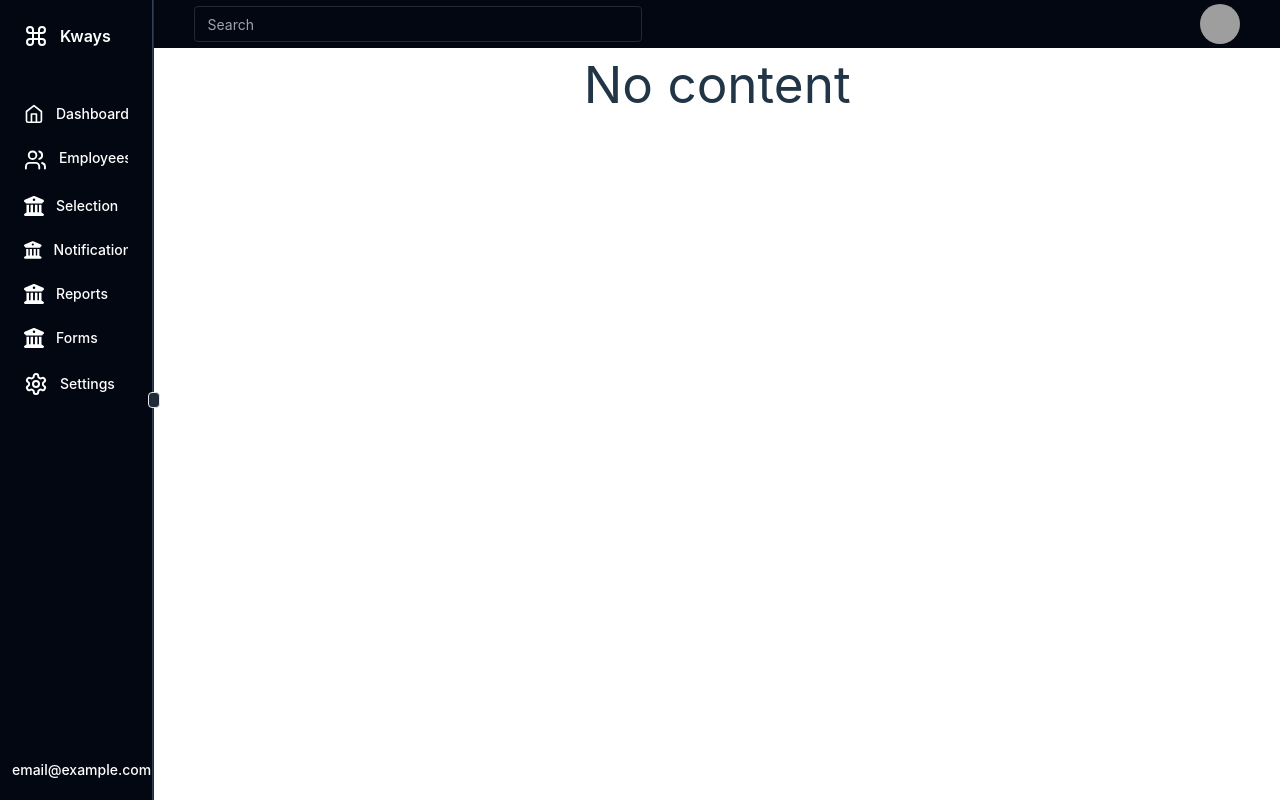
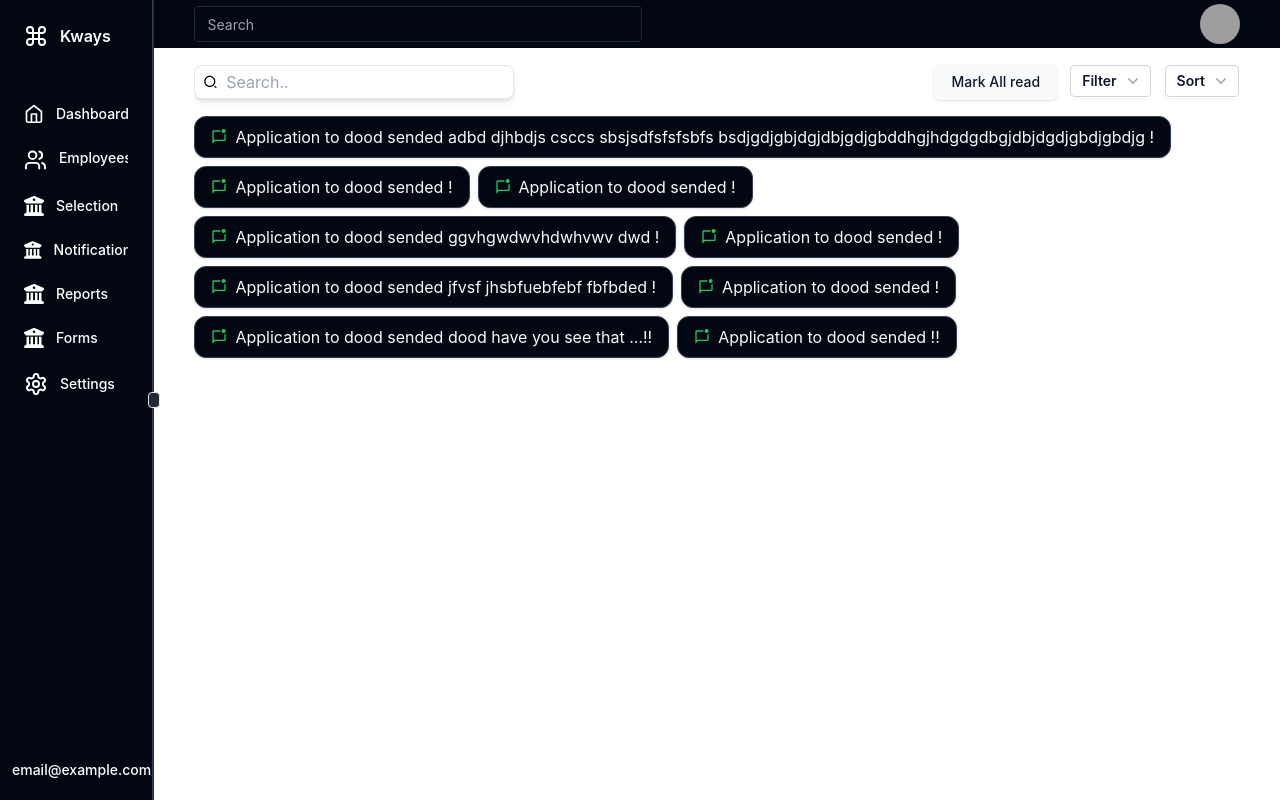
Before and after one commit to kirankuyate2157/HR-app, a React (Vite) app in the folder client/: page /notification in a window 1280 px wide. Built offline with nearby package versions, Linux system fonts and the light colour scheme; grey boxes are pictures that could not be loaded.

Commit message:
Notification added

```diff
--- a/client/src/App.jsx
+++ b/client/src/App.jsx
@@ -6,6 +6,7 @@ import HomeLayout from "./layouts/HomeLayout";
 import Employee from "./components/Employee";
 import Details from "./components/Employee/Details";
 import Selection from "./components/Selection";
+import Notification from "./components/Notification";
 
 
 
@@ -24,6 +25,7 @@ function App() {
            <Route path="/employee" element={<Employee/>} />
            <Route path="/employee/:id" element={<Details/>} />
            <Route path="/selection" element={<Selection/>} />
+           <Route path="/notification" element={<Notification/>} />
            <Route path="/home" element={<h1>ghgvvhvvgvgvg</h1>} />
            <Route path="*" element={<h1>No content</h1>} />
           {/* Add more routes as needed */}
--- /dev/null
+++ b/client/src/components/Notification/index.jsx
@@ -0,0 +1,133 @@
+import React, { useState } from "react";
+import { Card } from "../ui/card";
+import { ScrollArea } from "@radix-ui/react-scroll-area";
+import { MdOutlineMarkChatUnread, MdOutlineMarkChatRead } from "react-icons/md";
+
+import { RiSearch2Line } from "react-icons/ri";
+import Dropdown from "../Employee/Dropdown";
+import { Button } from "../ui/button";
+
+const Notification = ({ read = true }) => {
+    const [searchTerm, setSearchTerm] = useState("");
+    const [sortOrder, setSortOrder] = useState(null);
+    const [filterOption, setFilterOption] = useState(null);
+    const [selectedOption, setSelectedOption] = useState(null);
+    const [currentPage, setCurrentPage] = useState(1);
+    const launchesPerPage = 16;
+
+    let filterOptions = ["fresher", "Student", "1yr Exp", "2yr Exp", "3yr Exp"];
+  return (
+    <ScrollArea className='h-[90vh] overflow-auto'>
+
+
+      <div className='flex w-full  items-center justify-between space-x-4 mt-2 mb-4'>
+        <div className=' w-80  bg-white shadow-md p-1 px-2 flex items-center gap-3  border border-gray-200 rounded-lg'>
+          <div className='flex w-full text-black items-center gap-2'>
+            <RiSearch2Line classNam='text-lg' />
+            <input
+              type='search'
+              placeholder='Search..'
+              className='w-full bg-transparent focus:outline-none'
+              onChange={(e) => setSearchTerm(e.target.value)}
+            />
+          </div>
+        </div>
+        <div className='flex  gap-3'>
+            <Button>Mark All read</Button>
+          <Dropdown
+            name='Filter'
+            options={filterOptions}
+            selectedOption={filterOption}
+            setSelectedOption={setFilterOption}
+          />
+           <Dropdown
+            name='Sort'
+            options={["Recent", "Unread","Read","Time"]}
+            selectedOption={sortOrder}
+            setSelectedOption={setSortOrder}
+          />
+        </div>
+
+      </div>
+      <div className='flex flex-wrap justify-start items-start gap-2'>
+        <Card className='border-gray-700 w-auto p-2 px-4 flex gap-2 items-center'>
+          {read ? (
+            <MdOutlineMarkChatUnread className='text-green-500' />
+          ) : (
+            <MdOutlineMarkChatRead className='text-gray-500' />
+          )}
+          <p className='text-start'>
+            Application to dood sended adbd djhbdjs csccs sbsjsdfsfsfsbfs
+            bsdjgdjgbjdgjdbjgdjgbddhgjhdgdgdbgjdbjdgdjgbdjgbdjg !
+          </p>
+        </Card>
+        <Card className='border-gray-700 p-2 px-4 flex gap-2 items-center'>
+          {read ? (
+            <MdOutlineMarkChatUnread className='text-green-500' />
+          ) : (
+            <MdOutlineMarkChatRead className='text-gray-500' />
+          )}
+          <p>Application to dood sended !</p>
+        </Card>
+        <Card className='border-gray-700 p-2 px-4 flex gap-2 items-center'>
+          {read ? (
+            <MdOutlineMarkChatUnread className='text-green-500' />
+          ) : (
+            <MdOutlineMarkChatRead className='text-gray-500' />
+          )}
+          <p>Application to dood sended !</p>
+        </Card>
+        <Card className='border-gray-700 p-2 px-4 flex gap-2 items-center'>
+          {read ? (
+            <MdOutlineMarkChatUnread className='text-green-500' />
+          ) : (
+            <MdOutlineMarkChatRead className='text-gray-500' />
+          )}
+          <p>Application to dood sended ggvhgwdwvhdwhvwv  dwd !</p>
+        </Card>
+        <Card className='border-gray-700 p-2 px-4 flex gap-2 items-center'>
+          {read ? (
+            <MdOutlineMarkChatUnread className='text-green-500' />
+          ) : (
+            <MdOutlineMarkChatRead className='text-gray-500' />
+          )}
+          <p>Application to dood sended !</p>
+        </Card>
+        <Card className='border-gray-700 p-2 px-4 flex gap-2 items-center'>
+          {read ? (
+            <MdOutlineMarkChatUnread className='text-green-500' />
+          ) : (
+            <MdOutlineMarkChatRead className='text-gray-500' />
+          )}
+          <p>Application to dood sended  jfvsf jhsbfuebfebf fbfbded !</p>
+        </Card>
+        <Card className='border-gray-700 p-2 px-4 flex gap-2 items-center'>
+          {read ? (
+            <MdOutlineMarkChatUnread className='text-green-500' />
+          ) : (
+            <MdOutlineMarkChatRead className='text-gray-500' />
+          )}
+          <p>Application to dood sended !</p>
+        </Card>
+        <Card className='border-gray-700 p-2 px-4 flex gap-2 items-center'>
+          {read ? (
+            <MdOutlineMarkChatUnread className='text-green-500' />
+          ) : (
+            <MdOutlineMarkChatRead className='text-gray-500' />
+          )}
+          <p>Application to dood sended  dood have you see that ...!!</p>
+        </Card>
+        <Card className='border-gray-700 p-2 px-4 flex gap-2 items-center'>
+          {read ? (
+            <MdOutlineMarkChatUnread className='text-green-500' />
+          ) : (
+            <MdOutlineMarkChatRead className='text-gray-500' />
+          )}
+          <p>Application to dood sended !!</p>
+        </Card>
+      </div>
+    </ScrollArea>
+  );
+};
+
+export default Notification;
--- a/client/src/components/Selection/SelectionCard.jsx
+++ b/client/src/components/Selection/SelectionCard.jsx
@@ -34,7 +34,7 @@ const SelectionCard = ({ tab }) => {
           </p>
         </div>
         {tab === "application" ? (
-          <div className='flex  gap-2 justify-around mt-2'>
+          <div className='flex  gap-2 justify-end mt-2'>
             <Select>
               <SelectTrigger className='h-8 bg-background w-[150px]'>
                 <SelectValue placeholder='Theme' />
--- a/client/src/components/Sidebar.jsx
+++ b/client/src/components/Sidebar.jsx
@@ -10,7 +10,7 @@ const Sidebar = () => {
       >
         <div className=' h-full flex-col hidden sm:flex overflow-y-auto border-r border-slate-200 bg-background px-3 py-4 dark:border-slate-700 '>
           <div
-            to={'/home'}
+            to={"/home"}
             className='mb-10 flex items-center rounded px-3 py-2 text-slate-900 dark:text-white'
           >
             <svg
@@ -29,12 +29,14 @@ const Sidebar = () => {
             >
               <path d='M15 6v12a3 3 0 1 0 3-3H6a3 3 0 1 0 3 3V6a3 3 0 1 0-3 3h12a3 3 0 1 0-3-3' />
             </svg>
-            <span className='ml-3 overflow-x-hidden text-base font-semibold'>Kways</span>
+            <span className='ml-3 overflow-x-hidden text-base font-semibold'>
+              Kways
+            </span>
           </div>
           <ul className='space-y-2 text-sm font-medium'>
             <li>
               <Link
-                to={'/home'}
+                to={"/home"}
                 className='flex items-center rounded px-3 py-2 text-slate-900 hover:bg-slate-100 dark:text-white dark:hover:bg-slate-700'
               >
                 <svg
@@ -54,12 +56,14 @@ const Sidebar = () => {
                   <polyline points='9 22 9 12 15 12 15 22' />
                 </svg>
 
-                <span className='ml-3 overflow-x-hidden  whitespace-nowrap'>Dashboard</span>
+                <span className='ml-3 overflow-x-hidden  whitespace-nowrap'>
+                  Dashboard
+                </span>
               </Link>
             </li>
             <li>
               <Link
-                to={'/employee'}
+                to={"/employee"}
                 className='flex items-start rounded px-3 py-2 text-slate-900 hover:bg-slate-100 dark:text-white dark:hover:bg-slate-700'
               >
                 <svg
@@ -81,21 +85,25 @@ const Sidebar = () => {
                   <path d='M22 21v-2a4 4 0 0 0-3-3.87' />
                   <path d='M16 3.13a4 4 0 0 1 0 7.75' />
                 </svg>
-                <span className='ml-3 overflow-x-hidden  whitespace-nowrap'>Employees</span>
+                <span className='ml-3 overflow-x-hidden  whitespace-nowrap'>
+                  Employees
+                </span>
               </Link>
             </li>
             <li>
               <Link
-                to={'/selection'}
+                to={"/selection"}
                 className='flex items-center rounded px-3 py-2 text-slate-900 hover:bg-slate-100 dark:text-white dark:hover:bg-slate-700'
               >
                 <FaBuildingColumns className='text-xl' />
-                <span className='ml-3 overflow-x-hidden  whitespace-nowrap'>Selection</span>
+                <span className='ml-3 overflow-x-hidden  whitespace-nowrap'>
+                  Selection
+                </span>
               </Link>
             </li>
             <li>
               <Link
-                to={'/home'}
+                to={"/notification"}
                 className='flex items-center rounded px-3 py-2 text-slate-900 hover:bg-slate-100 dark:text-white dark:hover:bg-slate-700'
               >
                 <FaBuildingColumns className='text-xl' />
@@ -106,16 +114,18 @@ const Sidebar = () => {
             </li>
             <li>
               <Link
-                to={'/home'}
+                to={"/home"}
                 className='flex items-center rounded px-3 py-2 text-slate-900 hover:bg-slate-100 dark:text-white dark:hover:bg-slate-700'
               >
                 <FaBuildingColumns className='text-xl' />
-                <span className='ml-3 overflow-x-hidden  whitespace-nowrap'>Reports</span>
+                <span className='ml-3 overflow-x-hidden  whitespace-nowrap'>
+                  Reports
+                </span>
               </Link>
             </li>
             <li>
               <Link
-                to={'/home'}
+                to={"/home"}
                 className='flex items-center rounded px-3 py-2 text-slate-900 hover:bg-slate-100 dark:text-white dark:hover:bg-slate-700'
               >
                 <FaBuildingColumns className='text-xl' />
@@ -126,7 +136,7 @@ const Sidebar = () => {
             </li>
             <li>
               <Link
-                to={'/setting'}
+                to={"/setting"}
                 className='flex items-center rounded px-3 py-2 text-slate-900 hover:bg-slate-100 dark:text-white dark:hover:bg-slate-700'
               >
                 <svg
@@ -146,7 +156,9 @@ const Sidebar = () => {
                   <path d='M12.22 2h-.44a2 2 0 0 0-2 2v.18a2 2 0 0 1-1 1.73l-.43.25a2 2 0 0 1-2 0l-.15-.08a2 2 0 0 0-2.73.73l-.22.38a2 2 0 0 0 .73 2.73l.15.1a2 2 0 0 1 1 1.72v.51a2 2 0 0 1-1 1.74l-.15.09a2 2 0 0 0-.73 2.73l.22.38a2 2 0 0 0 2.73.73l.15-.08a2 2 0 0 1 2 0l.43.25a2 2 0 0 1 1 1.73V20a2 2 0 0 0 2 2h.44a2 2 0 0 0 2-2v-.18a2 2 0 0 1 1-1.73l.43-.25a2 2 0 0 1 2 0l.15.08a2 2 0 0 0 2.73-.73l.22-.39a2 2 0 0 0-.73-2.73l-.15-.08a2 2 0 0 1-1-1.74v-.5a2 2 0 0 1 1-1.74l.15-.09a2 2 0 0 0 .73-2.73l-.22-.38a2 2 0 0 0-2.73-.73l-.15.08a2 2 0 0 1-2 0l-.43-.25a2 2 0 0 1-1-1.73V4a2 2 0 0 0-2-2z' />
                   <circle cx='12' cy='12' r='3' />
                 </svg>
-                <span className='ml-3 overflow-x-hidden  whitespace-nowrap'>Settings</span>
+                <span className='ml-3 overflow-x-hidden  whitespace-nowrap'>
+                  Settings
+                </span>
               </Link>
             </li>
           </ul>
--- a/client/src/layouts/HomeLayout.jsx
+++ b/client/src/layouts/HomeLayout.jsx
@@ -21,7 +21,7 @@ const HomeLayout = () => {
           <div className='w-full'>
             <TopBar />
             <Navbar />
-            <div className='sm:p-2 sm:px-6'>
+            <div className='sm:p-2 sm:px-10'>
             <Outlet />
             </div>
           </div>
```
